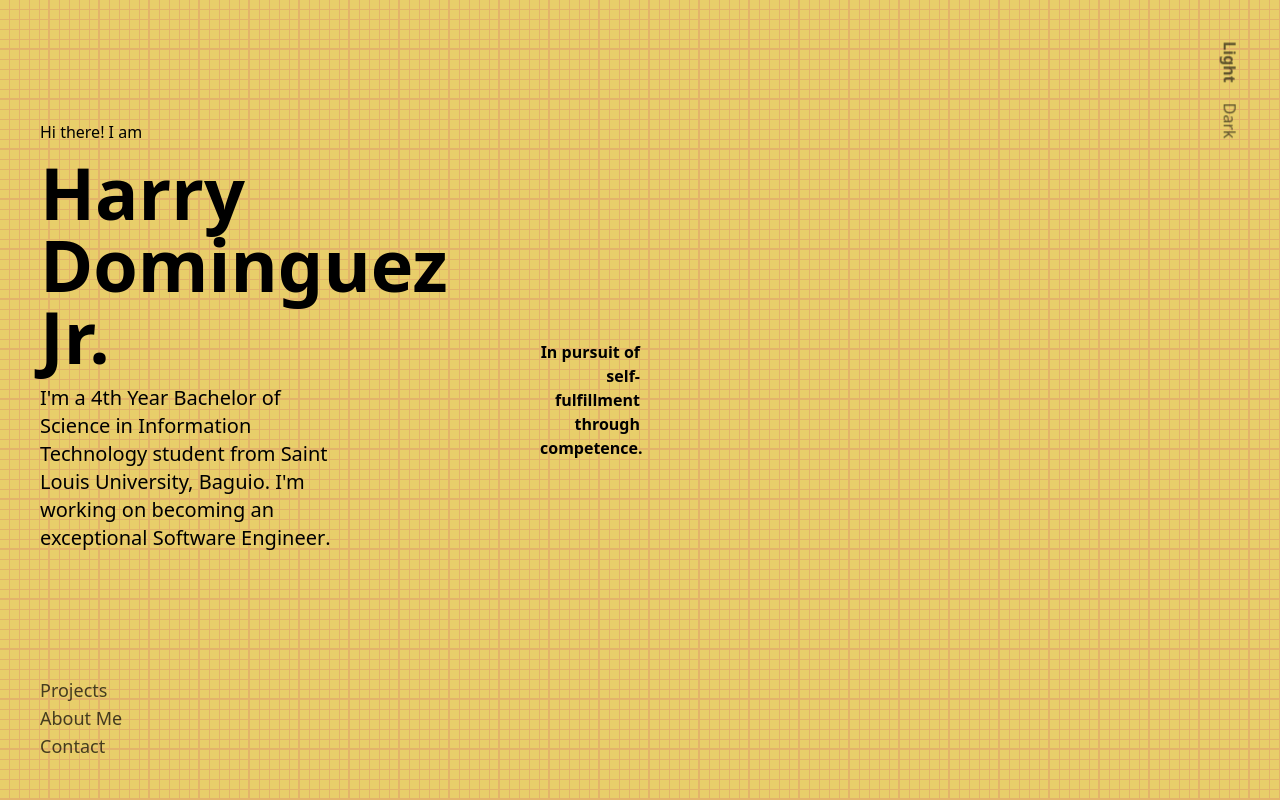
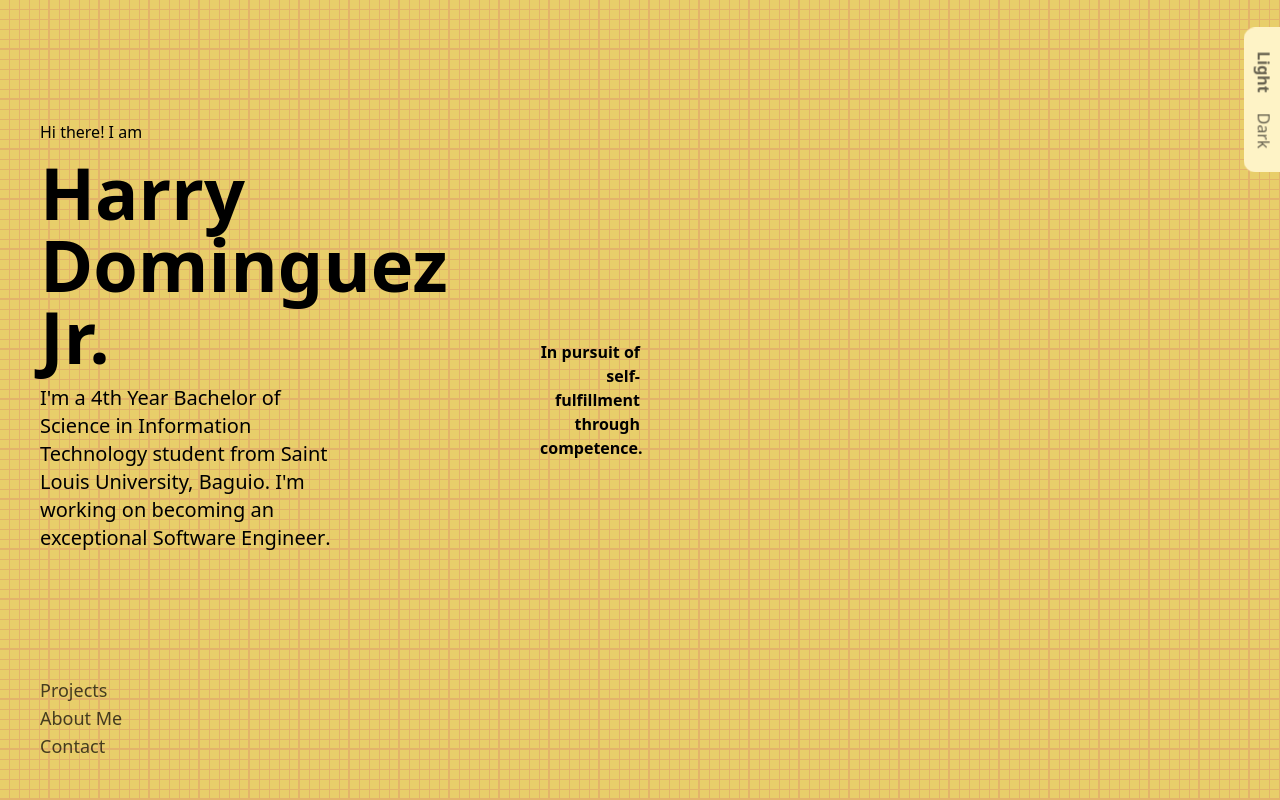
Before and after one commit to yukiroow/portfolio, a React (Vite) app: page / in a window 1280 px wide. Built offline with nearby package versions, Linux system fonts and the light colour scheme; what tailwind-animations would draw is missing.

Commit message:
fix: improve theme selector styling

```diff
--- a/src/ThemeSelector.jsx
+++ b/src/ThemeSelector.jsx
@@ -1,10 +1,10 @@
 const ThemeSelector = ({ theme, setTheme }) => {
     return (
         <div
-            className={`fixed top-20 right-0 flex h-5 w-fit rotate-90 cursor-pointer flex-row gap-5 font-extralight ${theme === "dark" ? "text-purple-200" : ""}`}
+            className={`transition-all fixed top-20 -right-14 px-6 py-2 rounded-b-xl flex rotate-90 cursor-pointer flex-row gap-5 font-extralight hover:-right-13 ${theme === "dark" ? "text-purple-200 bg-purple-800" : "bg-amber-100"}`}
         >
             <p
-                className={`opacity-60 transition-all ${theme === "light" ? "font-bold" : "hover:font-bold"}`}
+                className={`opacity-60 transition-all ${theme === "light" ? "font-bold" : ""}`}
                 onClick={() => {
                     localStorage.setItem("theme", "light");
                     setTheme("light");
@@ -13,7 +13,7 @@ const ThemeSelector = ({ theme, setTheme }) => {
                 Light
             </p>
             <p
-                className={`opacity-60 transition-all ${theme === "dark" ? "font-bold" : "hover:font-bold"}`}
+                className={`opacity-60 transition-all ${theme === "dark" ? "font-bold" : ""}`}
                 onClick={() => {
                     localStorage.setItem("theme", "dark");
                     setTheme("dark");
```
